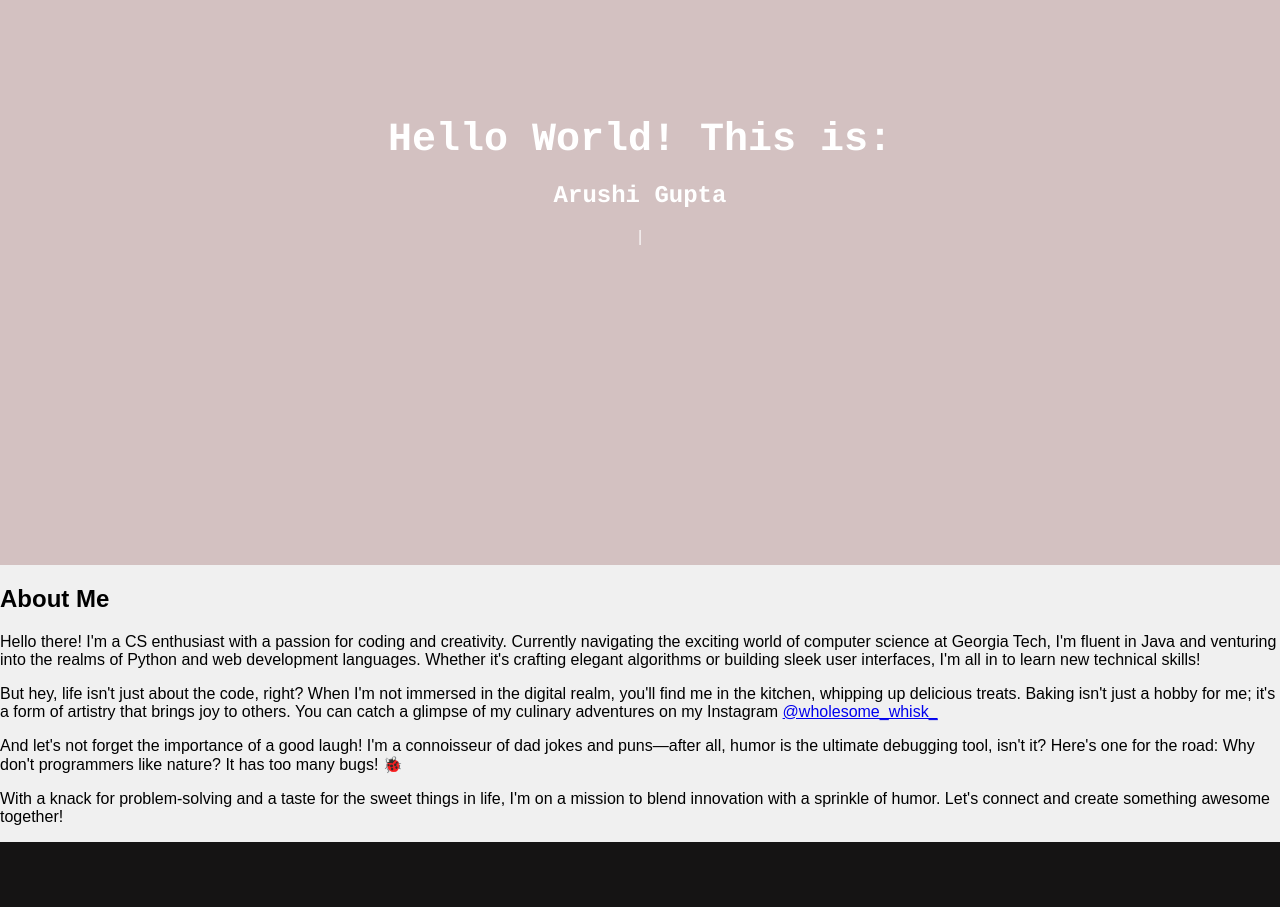
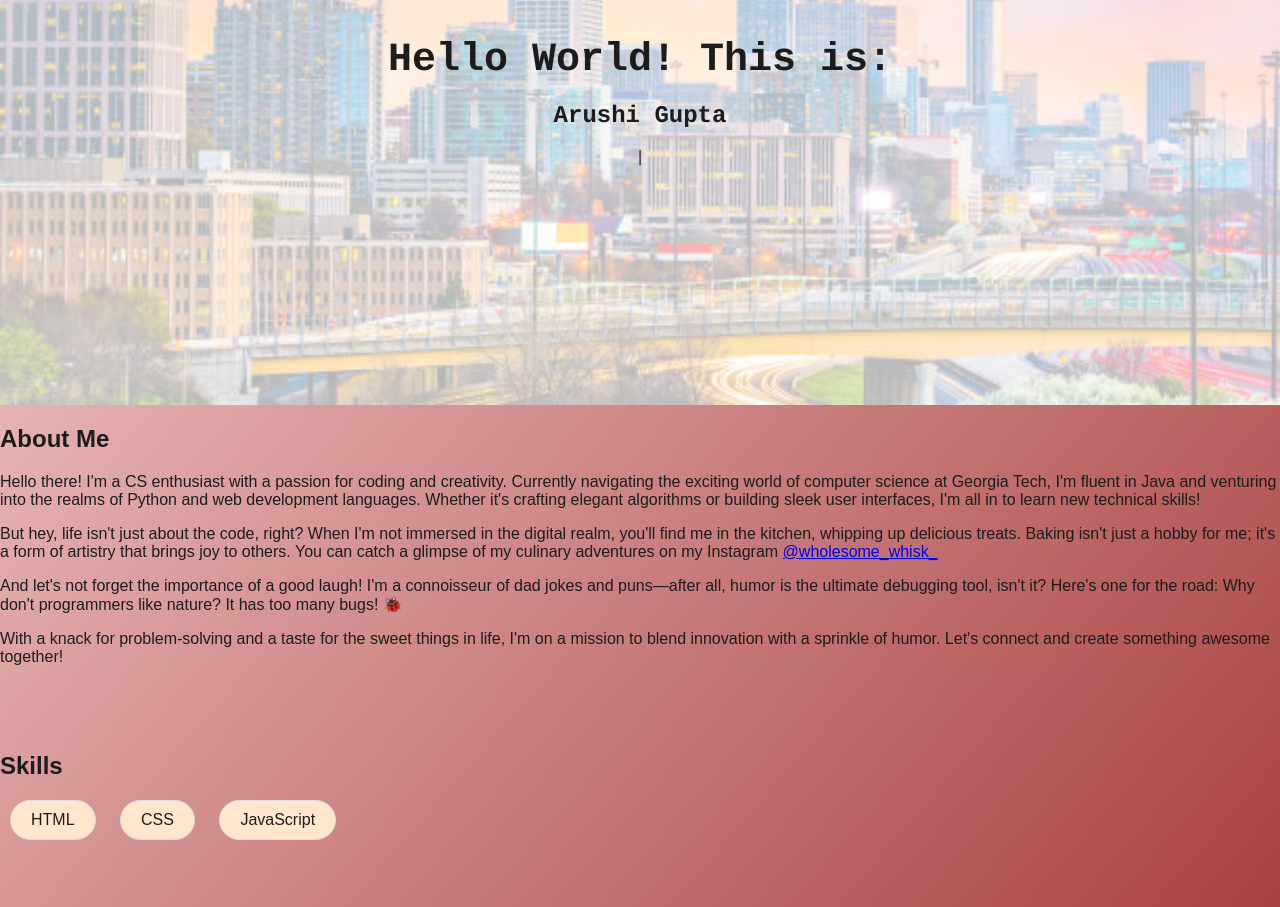
Before and after one commit to agupta0/PortfolioWebsite, a plain HTML site: page index.html in a window 1280 px wide. Shown: the part 373-1280 px from the top of the page. Drawn offline with nearby package versions, Linux system fonts and the light colour scheme.

Commit message:
Added atlanta background and changed some colors. Still working on style

```diff
--- a/script.js
+++ b/script.js
@@ -3,5 +3,5 @@ var typed = new Typed('#typed-text', {
     strings: ["Arushi Gupta"],
     typeSpeed: 50, // Typing speed in milliseconds
     backSpeed: 20, // Backspacing speed in milliseconds
-    loop: true // Whether to loop through the strings
+    loop: false // Whether to loop through the strings
 });
--- a/style.css
+++ b/style.css
@@ -6,18 +6,19 @@ body {
 
 /* Set background color */
 body {
-    background-color: #f0f0f0; /* Light gray background */
+    background: linear-gradient(to bottom right, #ffdfdf, #a33838); /* Gradient background */
 }
 
 /* Apply Arial font family to all text */
 body {
     font-family: Arial, sans-serif;
+    color: #1D1C1D; /* Charcoal text color */
 }
 
 /* Style the header */
 header {
-    background-color: #333; /* Dark gray background */
-    color: #fff; /* White text color */
+    background-color: #711409;
+    color: white; /* White text color */
     padding: 10px; /* Add padding to header */
     text-align: center; /* Center-align header text */
 }
@@ -30,26 +31,26 @@ nav {
 
 /* Style the navigation links */
 nav a {
-    color: #fff; /* White text color */
+    color: white; /* White text color */
     text-decoration: none; /* Remove underline from links */
     padding: 10px 20px; /* Add padding to links */
 }
 
 /* Add hover effect to navigation links */
 nav a:hover {
-    background-color: #555; /* Dark gray background on hover */
+    background-color: #fb2a46; /* Lighter peach on hover */
 }
 
 /* Add padding and background color to the skills section */
 #skills {
     padding: 50px 0; /* Add padding to top and bottom */
-    background-color: #151414; /* Dark background color */
-    color: #ddd;
+
 }
 
 /* Style the heading in the skills section */
 #skills h2 {
     margin-bottom: 20px; /* Add margin at the bottom of heading */
+    color: #1D1C1D; /* Charcoal text color */
 }
 
 /* Style the list of skills */
@@ -65,27 +66,45 @@ nav a:hover {
     padding: 10px 20px; /* Add padding to each item */
     border: 1px solid #ddd; /* Add border to each item */
     border-radius: 20px; /* Add border radius for rounded corners */
-    background-color: #fff; /* White background color */
+    background-color: #FFE6CC; /* Light peach background */
+    color: #1D1C1D; /* Charcoal text color */
 }
 
+/* Style the hero section */
 #hero {
-    height: 100vh; /* Set the height of the hero section to 100% of the viewport height */
-    background-color: #d3c1c1; /* Example background color */
-    color: #fff; /* Example text color */
+    height: 80vh; /* Set the height of the hero section */
+    background-image: url('atlSkyline.jpg'); /* Add Atlanta skyline background */
+    background-size: cover; /* Cover the entire hero section */
+    background-position: center; /* Center the background image */
+    position: relative; /* Set position to relative to contain absolutely positioned elements */
     display: flex; /* Use flexbox to vertically center content */
     justify-content: center; /* Center content horizontally */
     align-items: center; /* Center content vertically */
 }
 
+/* Add transparency to the background */
+#hero::before {
+    content: ''; /* Create a pseudo-element */
+    position: absolute; /* Position pseudo-element */
+    top: 0;
+    left: 0;
+    width: 100%;
+    height: 100%;
+    background-color: rgba(255, 255, 255, 0.7); /* Transparent white background */
+}
+
+/* Style the hero content */
 .hero-content {
     text-align: center;
+    z-index: 1; /* Ensure hero content appears above the background */
 }
 
 .hero-content h1 {
-    font-family: Courier, monospace; /* Use Courier font for code-like appearance */
+    font-family: Courier, monospace; /* Use Courier font for typed text */
     font-size: 2.5em; /* Example font size */
     margin-bottom: 20px; /* Example margin */
 }
+
 
 /* Add Courier font to typed text */
 #typed-text {
```
Also changed, not shown: atlSkyline.jpg (added).
